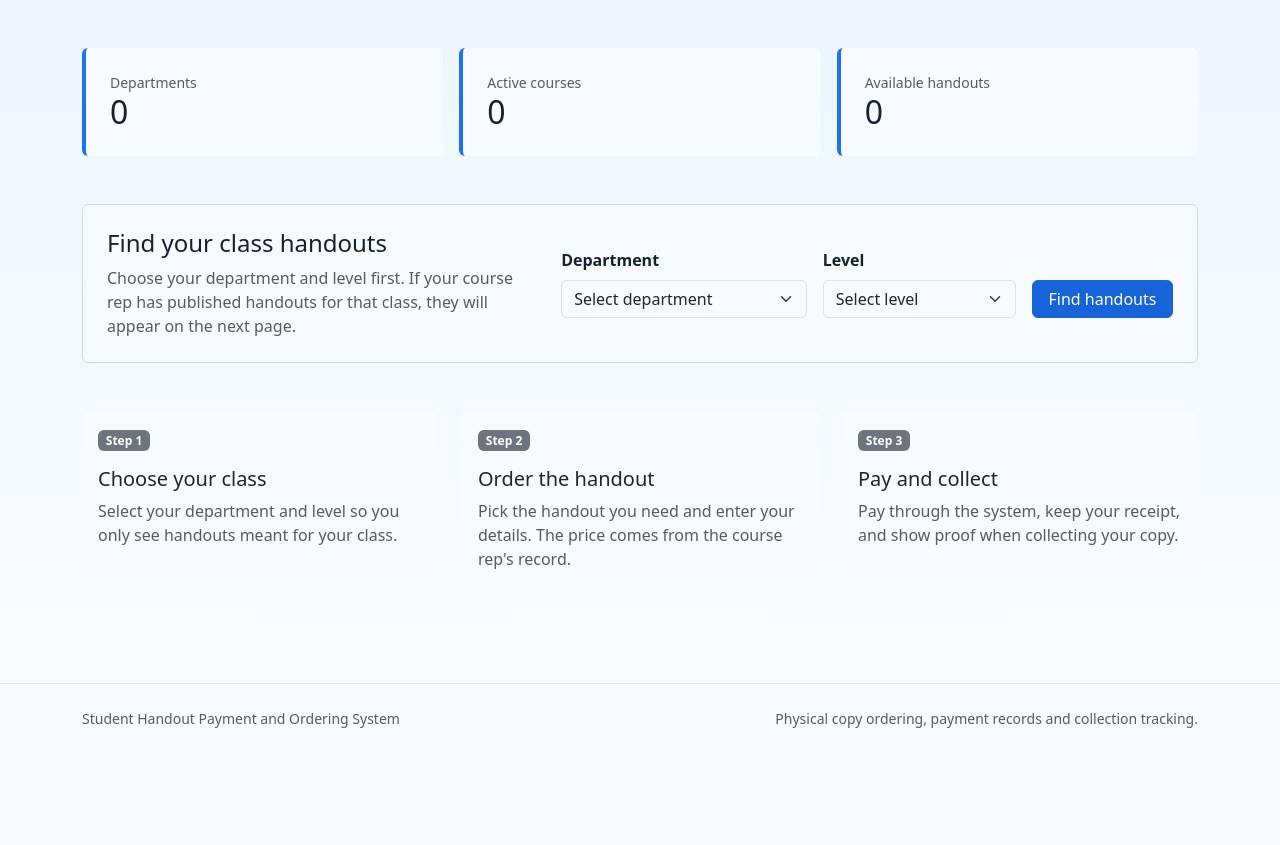
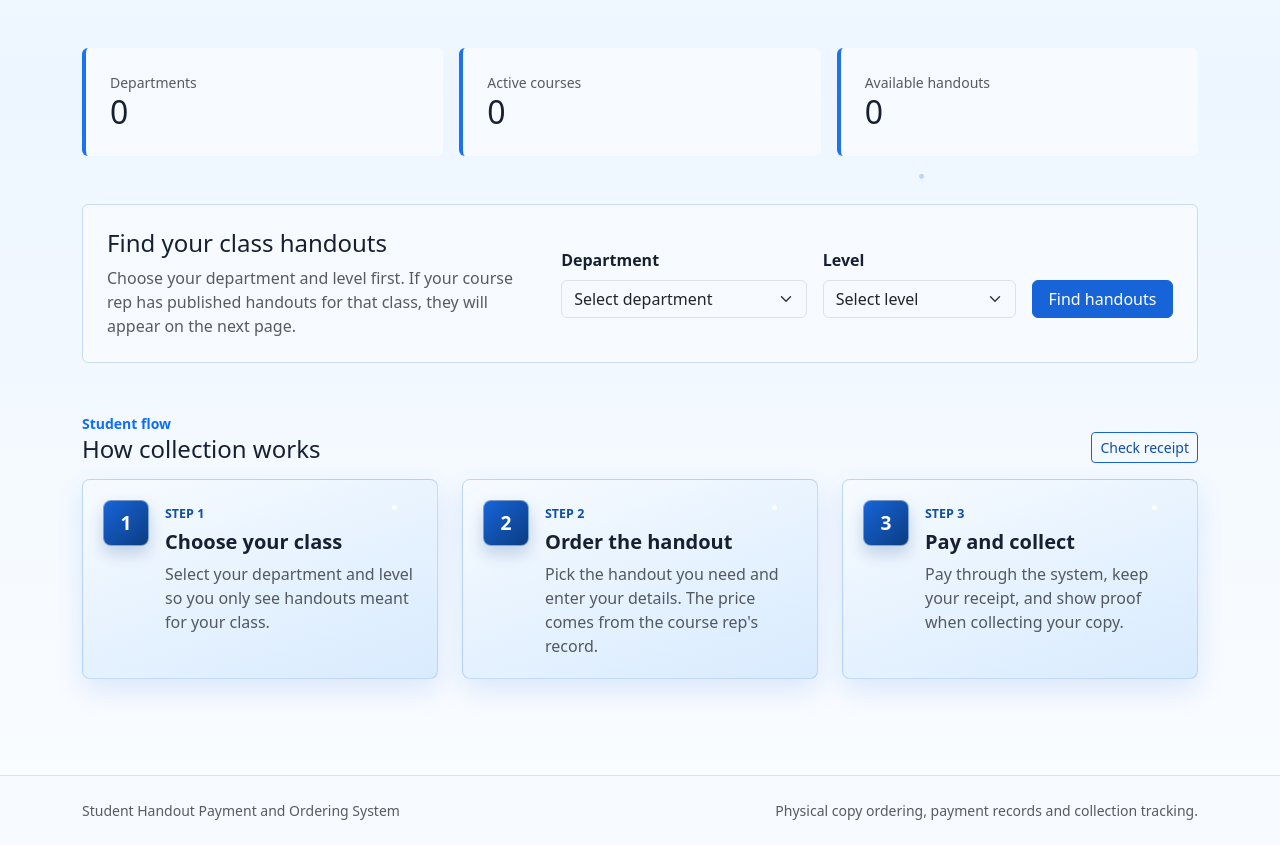
Before and after one commit to kennedyadosibe/handout_payment_system, a PHP site: page / in a window 1280 px wide. Shown: the part 548-1393 px from the top of the page. Before the commit the page ends 1276 px from the top, so only its background shows below. Run offline with PHP 8.4, Linux system fonts and the light colour scheme; data that the repository does not hold is empty.

Commit message:
Restyle homepage student flow cards

```diff
--- a/app/layout.php
+++ b/app/layout.php
@@ -14,7 +14,7 @@ function page_header(string $title, string $active = ''): void
         <meta name="viewport" content="width=device-width, initial-scale=1">
         <title><?= h($title) ?> | Student Handout Payment System</title>
         <link href="https://cdn.jsdelivr.net/npm/bootstrap@5.3.3/dist/css/bootstrap.min.css" rel="stylesheet">
-        <link href="/Handout%20Payment%20System/assets/css/styles.css" rel="stylesheet">
+        <link href="/Handout%20Payment%20System/assets/css/styles.css?v=20260714" rel="stylesheet">
     </head>
     <body>
     <nav class="navbar navbar-expand-lg bg-white border-bottom sticky-top">
--- a/assets/css/styles.css
+++ b/assets/css/styles.css
@@ -146,6 +146,61 @@ body {
 
 .stat {
     border-left: 4px solid var(--blue);
+}
+
+.home-steps {
+    position: relative;
+}
+
+.home-step-card {
+    background:
+        radial-gradient(circle at 88% 14%, rgba(255, 255, 255, .9) 0 2px, transparent 3px),
+        linear-gradient(160deg, #f7fbff 0%, #e6f2ff 52%, #d9ebff 100%);
+    border: 1px solid rgba(23, 100, 216, .2);
+    border-radius: .5rem;
+    box-shadow: 0 .75rem 1.7rem rgba(23, 100, 216, .13);
+    display: flex;
+    gap: 1rem;
+    min-height: 190px;
+    padding: 1.25rem;
+    transition: transform .16s ease, box-shadow .16s ease;
+}
+
+.home-step-card:hover {
+    box-shadow: 0 1rem 2rem rgba(23, 100, 216, .18);
+    transform: translateY(-2px);
+}
+
+.home-step-number {
+    align-items: center;
+    background: linear-gradient(135deg, #1764d8, #0b3d82);
+    border: 1px solid rgba(255, 255, 255, .45);
+    border-radius: .5rem;
+    box-shadow: 0 .5rem 1rem rgba(11, 61, 130, .2);
+    color: #fff;
+    display: inline-flex;
+    flex: 0 0 46px;
+    font-size: 1.2rem;
+    font-weight: 800;
+    height: 46px;
+    justify-content: center;
+    width: 46px;
+}
+
+.home-step-label {
+    color: #0f4fa8;
+    display: inline-block;
+    font-size: .78rem;
+    font-weight: 800;
+    letter-spacing: 0;
+    margin-bottom: .35rem;
+    text-transform: uppercase;
+}
+
+.home-step-card h3 {
+    color: #172033;
+    font-weight: 800;
+    letter-spacing: 0;
 }
 
 .handout-card {
--- a/index.php
+++ b/index.php
@@ -80,29 +80,40 @@ page_header('Home', 'home');
         </div>
     </section>
 
-    <div class="row g-4">
+    <div class="d-flex justify-content-between align-items-end gap-3 flex-wrap mb-3">
+        <div>
+            <span class="text-primary fw-semibold small">Student flow</span>
+            <h2 class="h4 mb-0">How collection works</h2>
+        </div>
+        <a class="btn btn-outline-primary btn-sm" href="/Handout%20Payment%20System/receipt.php">Check receipt</a>
+    </div>
+
+    <div class="row g-4 home-steps">
         <div class="col-md-4">
-            <div class="card border-0 h-100">
-                <div class="card-body">
-                    <span class="badge text-bg-secondary mb-3">Step 1</span>
+            <div class="home-step-card h-100">
+                <div class="home-step-number">1</div>
+                <div>
+                    <span class="home-step-label">Step 1</span>
                     <h3 class="h5">Choose your class</h3>
                     <p class="text-muted mb-0">Select your department and level so you only see handouts meant for your class.</p>
                 </div>
             </div>
         </div>
         <div class="col-md-4">
-            <div class="card border-0 h-100">
-                <div class="card-body">
-                    <span class="badge text-bg-secondary mb-3">Step 2</span>
+            <div class="home-step-card h-100">
+                <div class="home-step-number">2</div>
+                <div>
+                    <span class="home-step-label">Step 2</span>
                     <h3 class="h5">Order the handout</h3>
                     <p class="text-muted mb-0">Pick the handout you need and enter your details. The price comes from the course rep's record.</p>
                 </div>
             </div>
         </div>
         <div class="col-md-4">
-            <div class="card border-0 h-100">
-                <div class="card-body">
-                    <span class="badge text-bg-secondary mb-3">Step 3</span>
+            <div class="home-step-card h-100">
+                <div class="home-step-number">3</div>
+                <div>
+                    <span class="home-step-label">Step 3</span>
                     <h3 class="h5">Pay and collect</h3>
                     <p class="text-muted mb-0">Pay through the system, keep your receipt, and show proof when collecting your copy.</p>
                 </div>
```
Also changed, not shown: docs/features/student-campus-handout-filtering.md (+4 -1 lines), progress/PROGRESS.md (+2 -0 lines).
